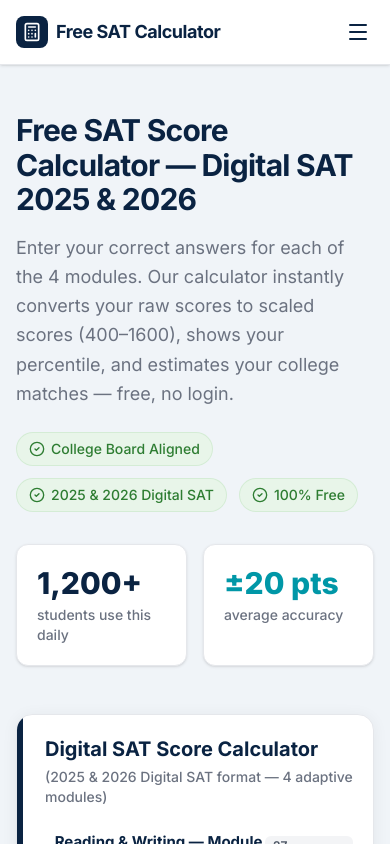
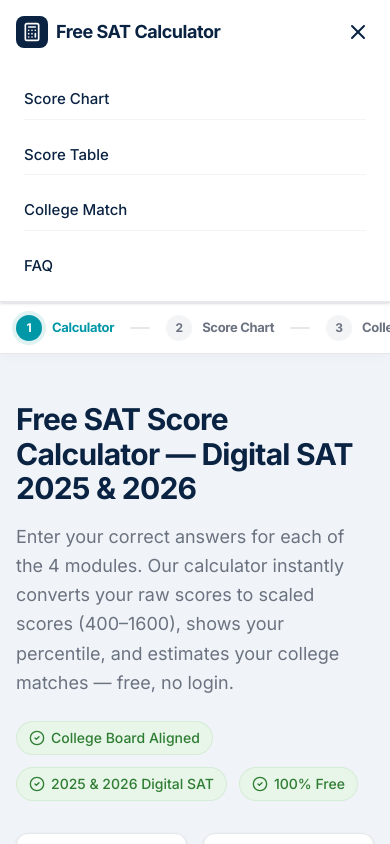
Before and after one commit to mahinmia123/sat-new-2026-, a Next.js app: page / in a window 390 px wide. Both pictures are taken after a click on the button 358 px from the left and 32 px from the top of the page. Shown: the top 844 px of the page. Built offline with nearby package versions, Linux system fonts and the light colour scheme.

Commit message:
feat: add mobile navigation and scroll progress
Implemented a responsive mobile menu in the header and added a sticky scroll stepper to improve navigation between page sections. Also introduced a Reveal component for scroll-triggered entrance animations.

```diff
--- a/app/page.tsx
+++ b/app/page.tsx
@@ -1,5 +1,6 @@
 'use client';
 import React, { useState } from 'react';
+import { motion } from 'motion/react';
 import { SiteHeader, CalculatorCore } from '@/components/CalculatorCore';
 import { ScoreDistributions, CollegeMatch, ScoreTiersVisual } from '@/components/DataVisuals';
 import { ConversionTables, PercentileTable } from '@/components/DataTables';
@@ -7,51 +8,93 @@
 import { EducationalContent, PolicyContent } from '@/components/InfoContent';
 import { FaqSection, RelatedCalculators, SiteFooter } from '@/components/FaqAndFooter';
 
+import { ScrollStepper } from '@/components/ScrollStepper';
+
+function Reveal({ children }: { children: React.ReactNode }) {
+  return (
+    <motion.div
+      initial={{ opacity: 0, y: 40 }}
+      whileInView={{ opacity: 1, y: 0 }}
+      viewport={{ once: true, margin: "-50px" }}
+      transition={{ duration: 0.7, ease: [0.22, 1, 0.36, 1] }}
+    >
+      {children}
+    </motion.div>
+  );
+}
+
 export default function Home() {
   const [calcStats, setCalcStats] = useState<any>(null);
 
   return (
     <>
       <SiteHeader />
+      <ScrollStepper />
       <main className="w-full">
         {/* Section 2 & 3 */}
+        <Reveal>
           <CalculatorCore onCalculate={setCalcStats} />
+        </Reveal>
 
         {/* Section 4 */}
+        <Reveal>
           <ScoreDistributions />
+        </Reveal>
 
         {/* Section 5 */}
+        <Reveal>
           <CollegeMatch baseScore={calcStats ? calcStats.total : 1240} />
+        </Reveal>
 
         {/* Section 6 */}
+        <Reveal>
           <ScoreTiersVisual />
+        </Reveal>
 
         {/* Section 7 */}
+        <Reveal>
           <ConversionTables />
+        </Reveal>
 
         {/* Section 8 */}
+        <Reveal>
           <PercentileTable />
+        </Reveal>
 
         {/* Section 9 */}
+        <Reveal>
           <EducationalContent />
+        </Reveal>
 
         {/* Section 10 */}
+        <Reveal>
           <SuperscoreCalculator />
+        </Reveal>
 
         {/* Section 11 */}
+        <Reveal>
           <TargetScoreCalculator />
+        </Reveal>
 
         {/* Section 12 */}
+        <Reveal>
           <ActConverter />
+        </Reveal>
 
         {/* Section 13 */}
+        <Reveal>
           <PolicyContent />
+        </Reveal>
 
         {/* Section 14 */}
+        <Reveal>
           <FaqSection />
+        </Reveal>
 
         {/* Section 15 */}
+        <Reveal>
           <RelatedCalculators />
+        </Reveal>
       </main>
 
       {/* Section 16 */}
--- a/components/CalculatorCore.tsx
+++ b/components/CalculatorCore.tsx
@@ -1,12 +1,15 @@
 'use client';
 
 import React, { useState, useEffect } from 'react';
-import { Calculator, CheckCircle2, ChevronDown, Menu } from 'lucide-react';
+import { Calculator, CheckCircle2, ChevronDown, Menu, X } from 'lucide-react';
 import { calculateSectionScore, getPercentile, getTier } from '@/lib/sat-utils';
 import { motion, AnimatePresence } from 'motion/react';
 
 // --- SECTION 1: HEADER ---
 export function SiteHeader() {
+  const [isMobileMenuOpen, setIsMobileMenuOpen] = useState(false);
+  const toggleMenu = () => setIsMobileMenuOpen(!isMobileMenuOpen);
+
   return (
     <header className="sticky top-0 z-50 w-full bg-white border-b border-[#E5E7EB] shadow-sm">
       <div className="max-w-7xl mx-auto px-4 h-16 flex items-center justify-between">
@@ -24,10 +27,28 @@
           <a href="#faq" className="hover:text-[#0097A7] transition-colors">FAQ</a>
         </nav>
 
-        <button className="md:hidden text-[#0A2342] p-1">
-          <Menu size={24} />
+        <button className="md:hidden text-[#0A2342] p-1" onClick={toggleMenu}>
+          {isMobileMenuOpen ? <X size={24} /> : <Menu size={24} />}
         </button>
       </div>
+
+      <AnimatePresence>
+        {isMobileMenuOpen && (
+          <motion.div
+            initial={{ height: 0, opacity: 0 }}
+            animate={{ height: 'auto', opacity: 1 }}
+            exit={{ height: 0, opacity: 0 }}
+            className="md:hidden bg-white border-b border-[#E5E7EB] overflow-hidden"
+          >
+            <nav className="flex flex-col px-6 py-4 gap-4 text-[15px] font-medium text-[#0A2342]">
+              <a href="#your-score" onClick={toggleMenu} className="hover:text-[#0097A7] transition-colors py-2 border-b border-gray-100">Score Chart</a>
+              <a href="#score-conversion-table" onClick={toggleMenu} className="hover:text-[#0097A7] transition-colors py-2 border-b border-gray-100">Score Table</a>
+              <a href="#college-match" onClick={toggleMenu} className="hover:text-[#0097A7] transition-colors py-2 border-b border-gray-100">College Match</a>
+              <a href="#faq" onClick={toggleMenu} className="hover:text-[#0097A7] transition-colors py-2">FAQ</a>
+            </nav>
+          </motion.div>
+        )}
+      </AnimatePresence>
     </header>
   );
 }
@@ -64,7 +85,7 @@
 
   return (
     <>
-      <section className="bg-[#F0F4F8] pt-12 pb-20 px-4">
+      <section id="calculator" className="bg-[#F0F4F8] pt-12 pb-20 px-4">
         <div className="max-w-7xl mx-auto flex flex-col lg:flex-row gap-12 lg:items-center">
 
           {/* Left Column: Hero Text */}
--- /dev/null
+++ b/components/ScrollStepper.tsx
@@ -0,0 +1,96 @@
+'use client';
+
+import React, { useEffect, useState } from 'react';
+import { motion } from 'motion/react';
+
+const sections = [
+  { id: 'calculator', label: 'Calculator' },
+  { id: 'score-distribution', label: 'Score Chart' },
+  { id: 'college-match', label: 'College Match' },
+  { id: 'score-conversion-table', label: 'Score Tables' },
+  { id: 'faq', label: 'FAQ' },
+];
+
+export function ScrollStepper() {
+  const [activeSection, setActiveSection] = useState('calculator');
+
+  useEffect(() => {
+    const handleScroll = () => {
+      // Find the current section
+      let current = 'calculator'; // Default to first section
+      for (const section of sections) {
+        const el = document.getElementById(section.id);
+        if (el) {
+          const rect = el.getBoundingClientRect();
+          // If the top of the section is somewhat near the top of viewport (e.g. 150px)
+          if (rect.top <= 200) {
+            current = section.id;
+          }
+        }
+      }
+      if (current !== activeSection) {
+        setActiveSection(current);
+      }
+    };
+
+    window.addEventListener('scroll', handleScroll, { passive: true });
+    handleScroll();
+    return () => window.removeEventListener('scroll', handleScroll);
+  }, [activeSection]);
+
+  const activeIndex = sections.findIndex(s => s.id === activeSection);
+
+  return (
+    <div className="sticky top-16 z-40 bg-white/95 backdrop-blur-md border-b border-[#E5E7EB] shadow-[0_2px_10px_rgba(0,0,0,0.03)] overflow-x-auto hide-scrollbar">
+      <div className="max-w-5xl mx-auto px-4 py-3 flex items-center justify-between min-w-[600px]">
+        {sections.map((section, index) => {
+          const isActive = index === activeIndex;
+          const isPassed = index < activeIndex;
+
+          return (
+            <div key={section.id} className="flex-[1] flex items-center">
+              <div
+                className="flex items-center gap-2.5 cursor-pointer group"
+                onClick={() => {
+                  const el = document.getElementById(section.id);
+                  if (el) {
+                     const y = el.getBoundingClientRect().top + window.scrollY - 110;
+                     window.scrollTo({ top: y, behavior: 'smooth' });
+                  }
+                }}
+              >
+                <div
+                  className={`w-[26px] h-[26px] rounded-full flex items-center justify-center text-xs font-bold transition-all duration-300 ${
+                    isActive ? 'bg-[#0097A7] text-white ring-4 ring-[#E0F2F1] shadow-sm' :
+                    isPassed ? 'bg-[#0A2342] text-white' :
+                    'bg-[#F3F4F6] text-[#6B7280] group-hover:bg-[#E5E7EB]'
+                  }`}
+                >
+                  {isPassed ? '✓' : index + 1}
+                </div>
+                <span className={`text-[13px] font-bold tracking-tight transition-colors whitespace-nowrap ${
+                    isActive ? 'text-[#0097A7]' :
+                    isPassed ? 'text-[#0A2342]' :
+                    'text-[#6B7280] group-hover:text-[#4B5563]'
+                  }`}>
+                  {section.label}
+                </span>
+              </div>
+
+              {index < sections.length - 1 && (
+                <div className="flex-[1] h-[2px] mx-4 bg-[#E5E7EB] overflow-hidden rounded-full min-w-[20px]">
+                  <motion.div
+                    className="h-full bg-[#0097A7]"
+                    initial={{ width: '0%' }}
+                    animate={{ width: isPassed ? '100%' : '0%' }}
+                    transition={{ duration: 0.4, ease: "easeOut" }}
+                  />
+                </div>
+              )}
+            </div>
+          );
+        })}
+      </div>
+    </div>
+  );
+}
```
Lines whose indentation alone changed are shown as unchanged.
